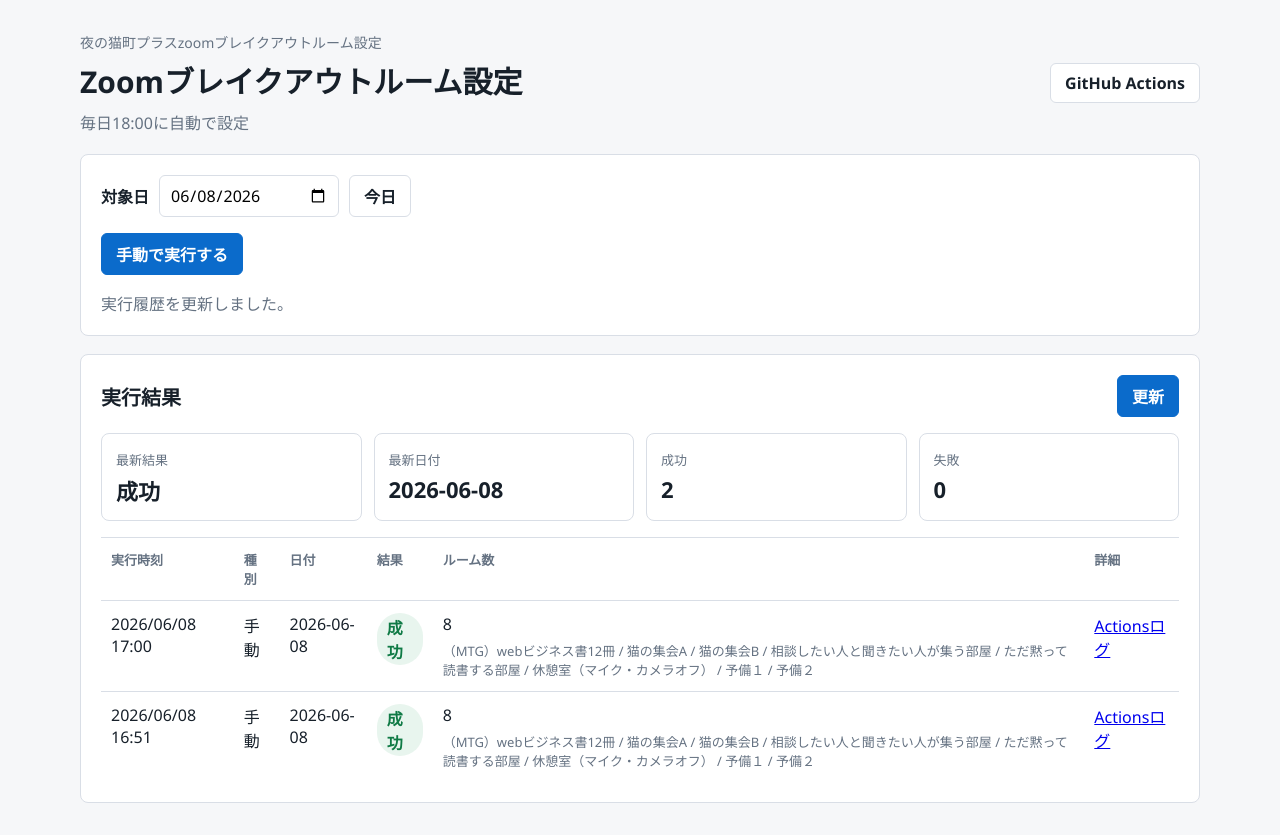
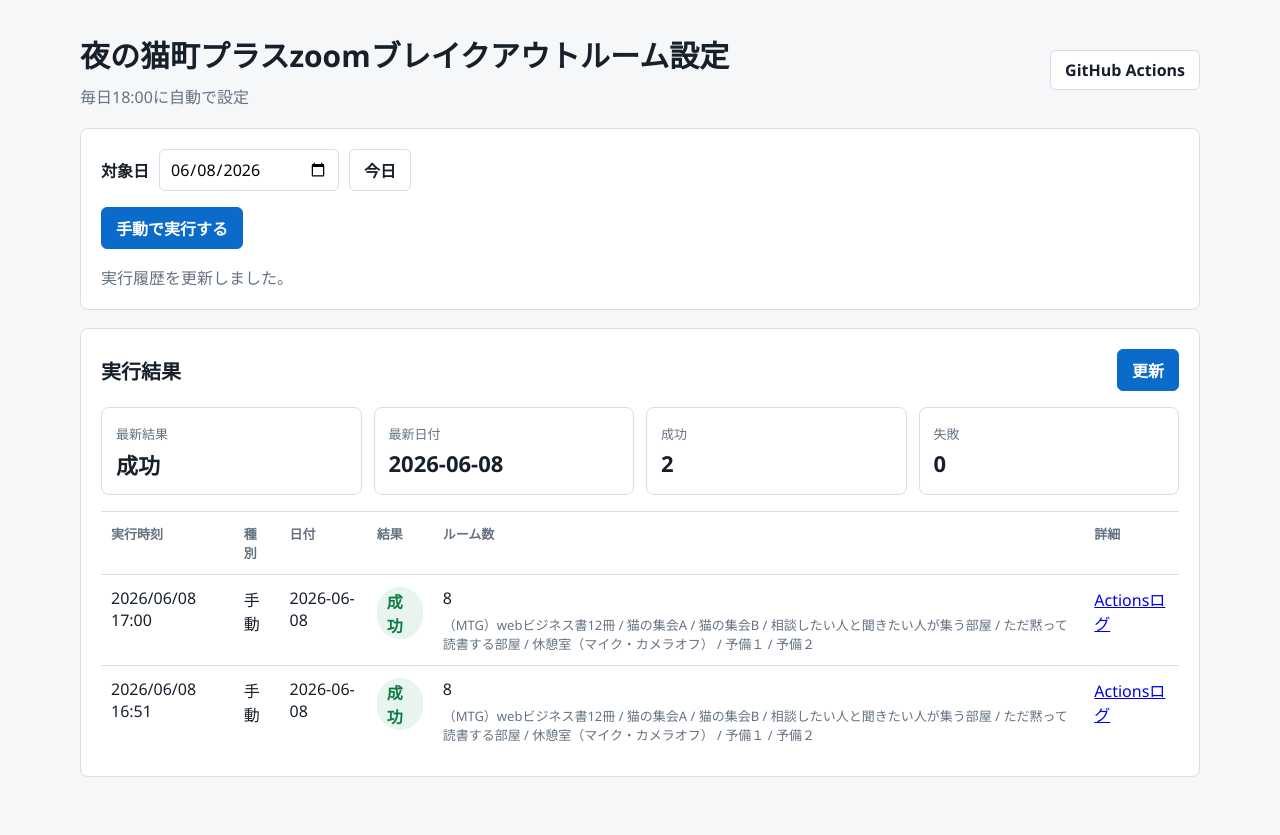
Before and after one commit to asuka10ki/yoruneko-zoom, a website: page docs/index.html in a window 1280 px wide. After the commit the page ends 809 px from the top, so only its background shows below. Drawn offline with Linux system fonts and the light colour scheme.

Commit message:
Update dashboard heading

```diff
--- a/docs/index.html
+++ b/docs/index.html
@@ -10,8 +10,7 @@
     <main class="app-shell">
       <section class="header">
         <div>
-          <p class="eyebrow">夜の猫町プラスzoomブレイクアウトルーム設定</p>
-          <h1>Zoomブレイクアウトルーム設定</h1>
+          <h1>夜の猫町プラスzoomブレイクアウトルーム設定</h1>
           <p class="subtitle">毎日18:00に自動で設定</p>
         </div>
         <a class="secondary-link" href="https://github.com/asuka10ki/yoruneko-zoom/actions/workflows/zoom-breakout-rooms.yml" target="_blank" rel="noreferrer">GitHub Actions</a>
```
